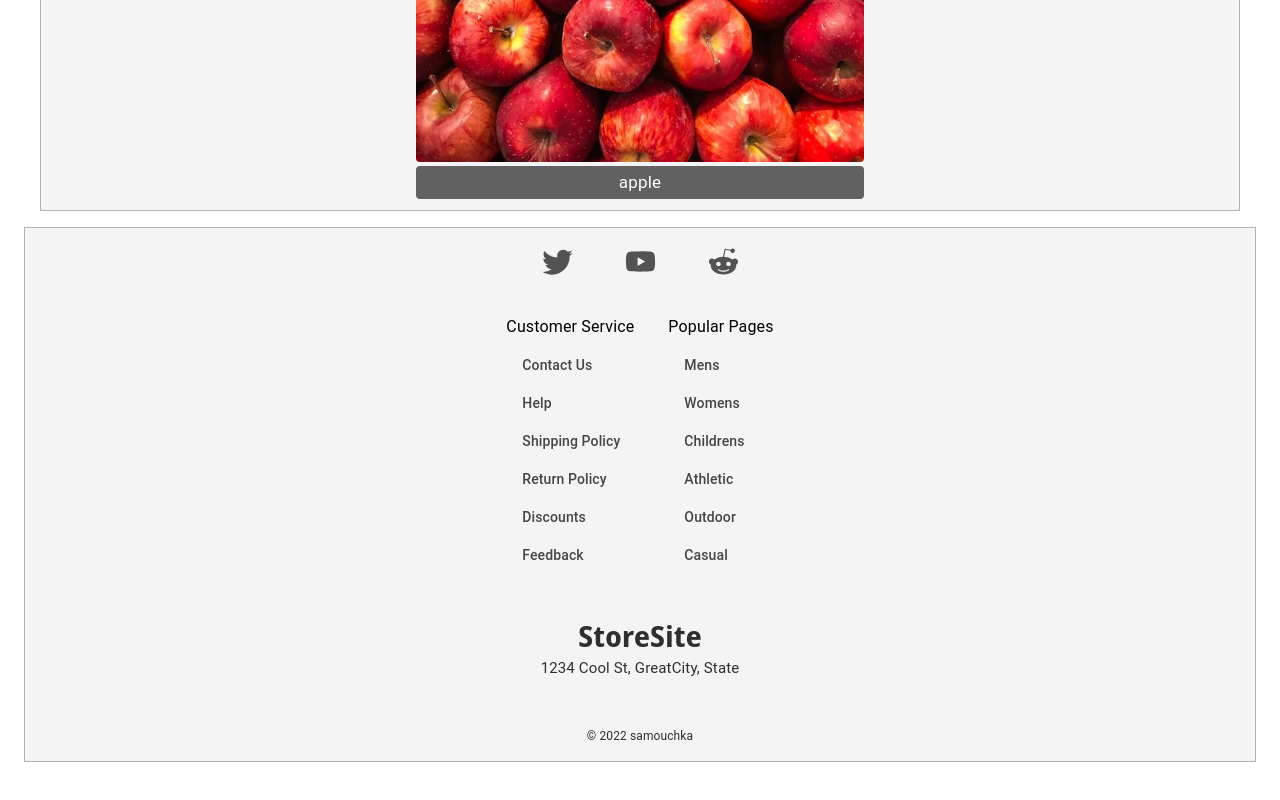
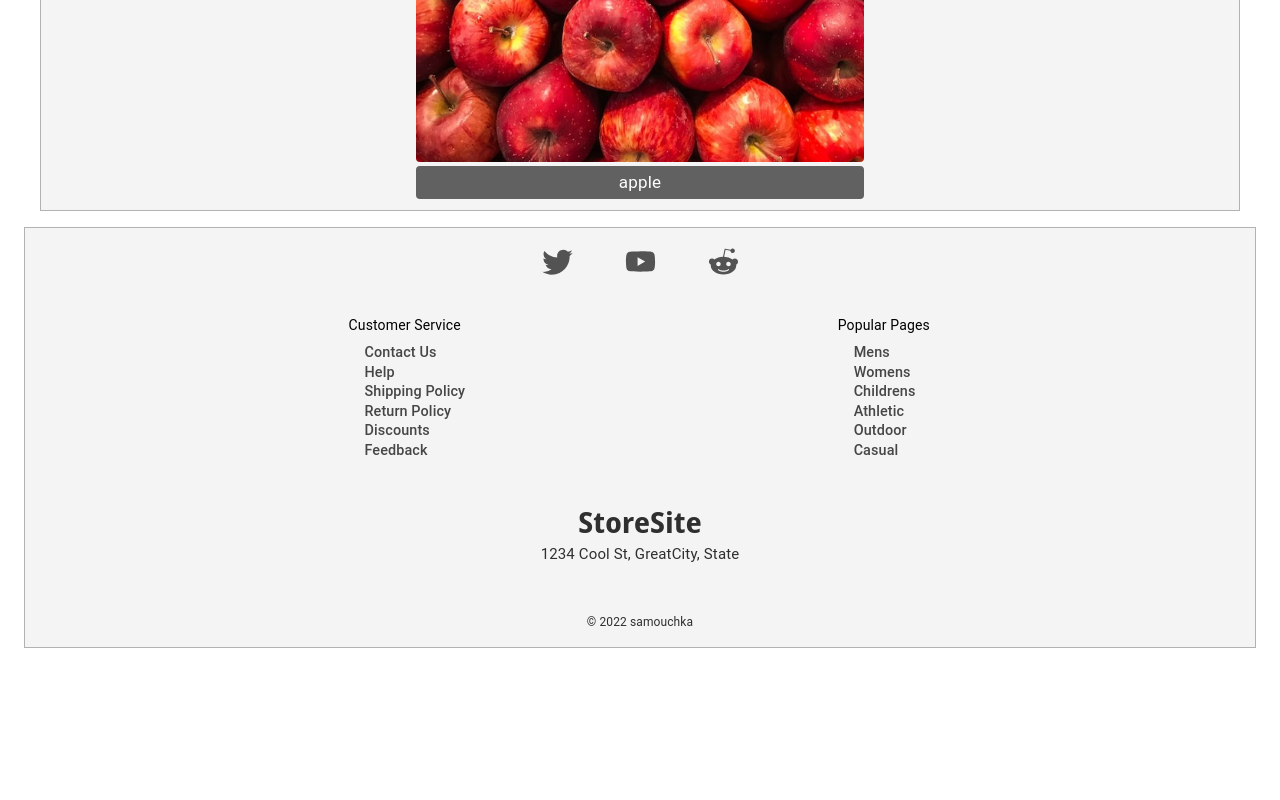
Before and after one commit to samouchka1/storesite, a React (Create React App) app: page / in a window 1280 px wide. Shown: the part 1132-1932 px from the top of the page. After the commit the page ends 1844 px from the top, so only its background shows below. Built offline with nearby package versions, Linux system fonts and the light colour scheme.

Commit message:
footer edits

```diff
--- a/src/components/Footer.js
+++ b/src/components/Footer.js
@@ -108,12 +108,19 @@ const footerTitleStyles = {
 }
 
 const footerLinkStyles = {
+    fontSize: {
+        md: '.9rem',
+        xs: '.8rem'
+    },
+    lineHeight: '.25',
     textDecoration: 'none',
     color: '#464646'
 }
 
 const footerSectionStyles = {
+    // width: '100%',
     padding: '1rem',
+
 }
 
 const signatureStyles = {
@@ -125,8 +132,7 @@ const signatureStyles = {
 const Footer = () => {
   return (
     <Container maxWidth={false} sx={{margin: '1rem 0 4rem'}}>
-        <Box sx={{backgroundColor : '#f4f4f4', border: 'solid 1px #b2b2b2'}}>
-            <div>
+        <Box sx={{backgroundColor : '#f4f4f4', border: 'solid 1px #b2b2b2', margin: '0 auto'}}>
             <AppBar sx={footerStyles}>
                 <Toolbar>
                     <List sx={{display: 'flex'}}>
@@ -143,13 +149,15 @@ const Footer = () => {
                                 </Link>
                             </Tooltip>
                             </ListItem>
-                        ) )}
+                        ))}
                     </List>
                 </Toolbar>
             </AppBar>
-            <Box sx={{display: 'flex', justifyContent: 'center'}}>
+
+            {/* SECTION */}
+            <Box sx={{display: 'flex', justifyContent: 'space-between', width: {md: '50%', xs:'100%'}, margin: '0 auto'}}>
                 <Box sx={footerSectionStyles}>
-                    <Typography variant="body1">
+                    <Typography variant="body2">
                         Customer Service
                     </Typography>
                     <Typography variant="subtitle2">
@@ -163,7 +171,7 @@ const Footer = () => {
                     </Typography>
                 </Box>
                 <Box sx={footerSectionStyles}>
-                    <Typography variant="body1">
+                    <Typography variant="body2">
                         Popular Pages
                     </Typography>
                     <Typography variant="subtitle2">
@@ -178,7 +186,6 @@ const Footer = () => {
                 </Box>
             </Box>
 
-            </div>
             <Box sx={{textAlign: 'center', margin: '1rem 0', color: '#2f2f2f'}}>
                 <Typography sx={footerTitleStyles}>StoreSite</Typography>
                 <Typography sx={{fontSize: '15px'}}>1234 Cool St, GreatCity, State</Typography>
--- a/src/components/ModalMenu.js
+++ b/src/components/ModalMenu.js
@@ -50,9 +50,6 @@ const ModalMenuStyles = {
 const ModalLinkStyles = {
     fontSize : '1.15rem',
     textDecoration: 'none',
-    '&:hover': {
-        textDecoration: 'underline'
-      },
     color: '#171717',
     padding: '2rem 0'
 }
```
